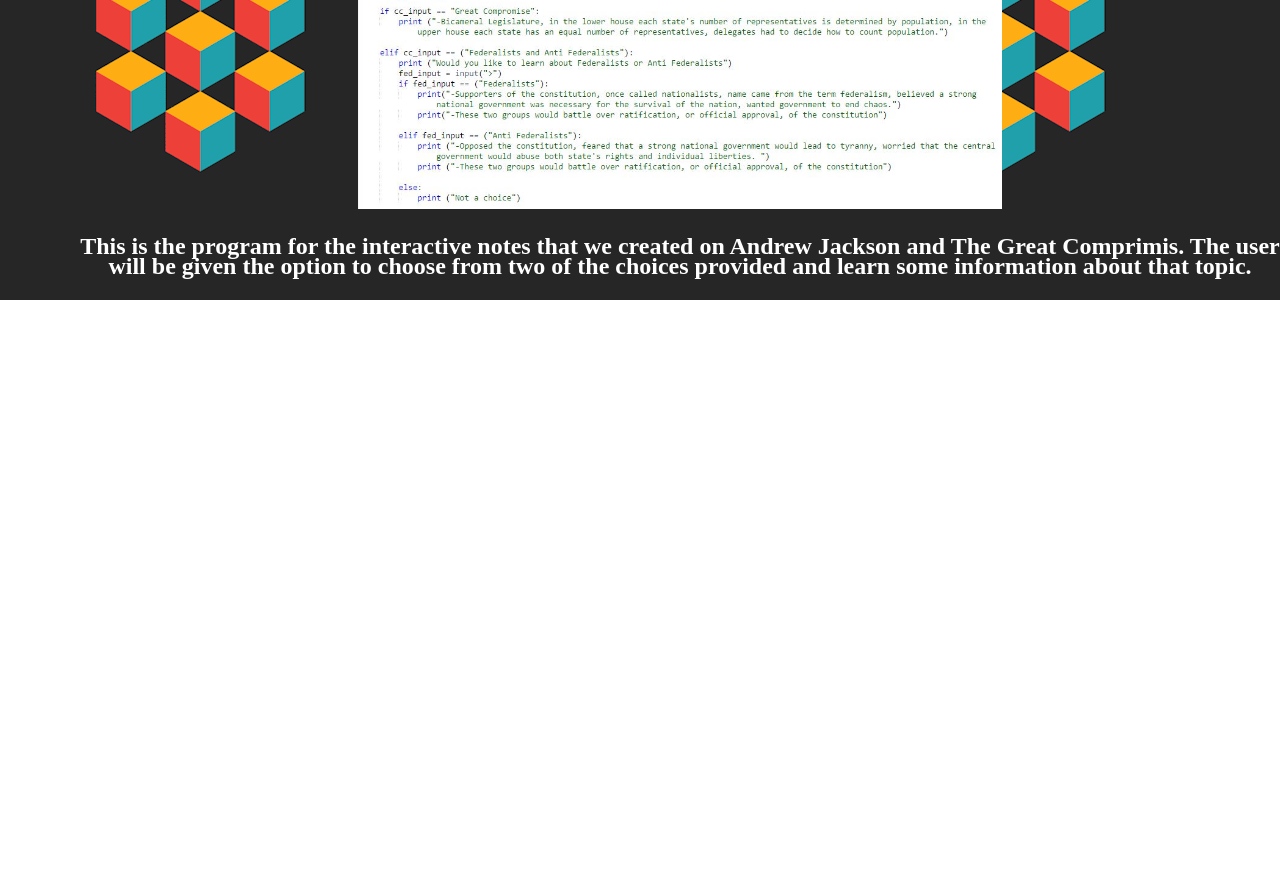
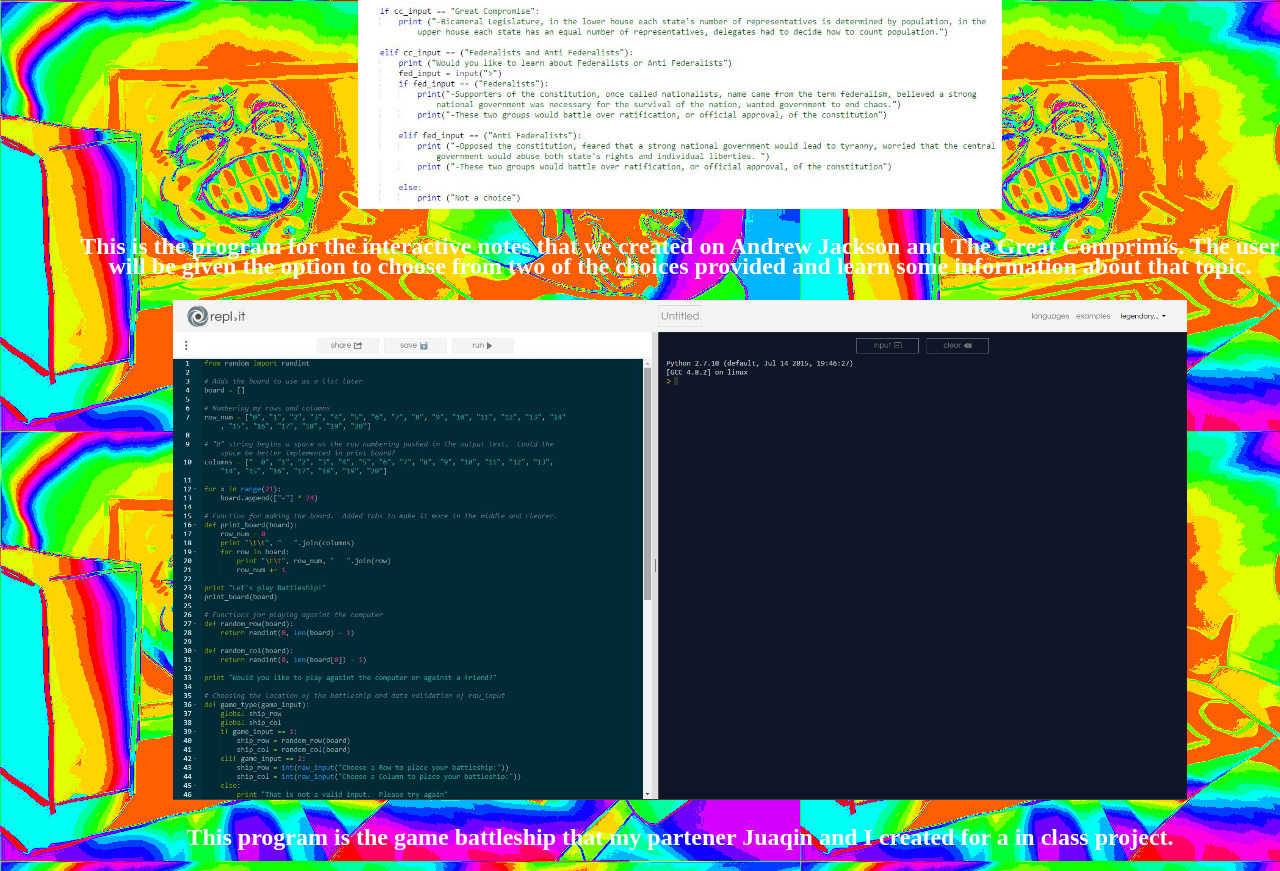
Before and after one commit to Mtrabert/Mtrabert.github.io, a plain HTML site: page portfolio/portfolio.html in a window 1280 px wide. Shown: the part 2149-3020 px from the top of the page. Before the commit the page ends 2449 px from the top, so only its background shows below. Drawn offline with Linux system fonts and the light colour scheme.

Commit message:
dank update

```diff
--- a/portfolio/portfolio.html
+++ b/portfolio/portfolio.html
@@ -38,5 +38,12 @@
 		<p> This is the program for the interactive notes that we created on Andrew Jackson and The Great Comprimis. The user will be given the option to choose from two of the choices provided and learn some information about that topic.<p>
 		<body background="images/120515.gif"
 
+		<ul>
+		<center><a href="https://repl.it/ECBg/3">
+		<img src="images/battleship.JPG" height="500">
+		</a></img><center>
+		<p> This program is the game battleship that my partener Juaqin and I created for a in class project.<p>
+		<body background="images/120515.gif"
+
   </body>
 </html>
--- a/portfolio/style.css
+++ b/portfolio/style.css
@@ -1,5 +1,5 @@
 body{
-	background-image: url("images/giphy.gif");
+	background-image: url("images/dank.gif");
 	font-family: Times New Roman;
 	color: white;
 	font-size: 12px;
```
Also changed, not shown: portfolio/images/battleship.JPG (added).
